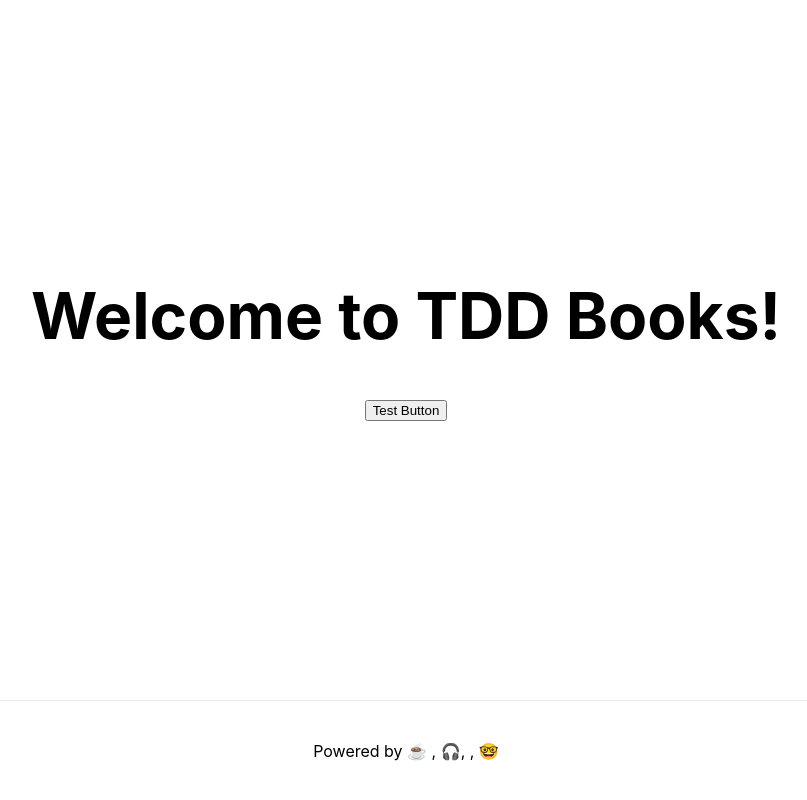
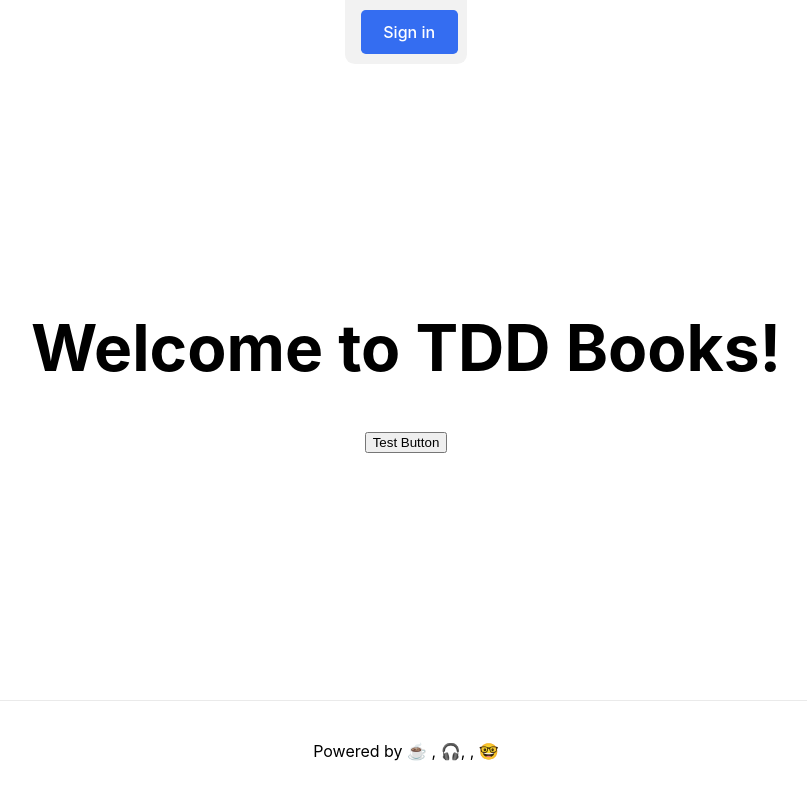
Before and after one commit to paulywill/tdd-books, a Next.js app: page / in a window 1280 px wide. Shown: the whole page, without its empty margins (234-1041 px from the left). Built offline with nearby package versions, Linux system fonts and the light colour scheme; no server answers.

Commit message:
added login component

```diff
--- /dev/null
+++ b/components/header.module.css
@@ -0,0 +1,92 @@
+/* Set min-height to avoid page reflow while session loading */
+.signedInStatus {
+  display: block;
+  min-height: 4rem;
+  width: 100%;
+}
+
+.loading,
+.loaded {
+  position: relative;
+  top: 0;
+  opacity: 1;
+  overflow: hidden;
+  border-radius: 0 0 .6rem .6rem;
+  padding: .6rem 1rem;
+  margin: 0;
+  background-color: rgba(0,0,0,.05);
+  transition: all 0.2s ease-in;
+}
+
+.loading {
+  top: -2rem;
+  opacity: 0;
+}
+
+.signedInText,
+.notSignedInText {
+  position: absolute;
+  padding-top: .8rem;
+  left: 1rem;
+  right: 6.5rem;
+  white-space: nowrap;
+  text-overflow: ellipsis;
+  overflow: hidden;
+  display: inherit;
+  z-index: 1;
+  line-height: 1.3rem;
+}
+
+.signedInText {
+  padding-top: 0rem;
+  left: 4.6rem;
+}
+
+.avatar {
+  border-radius: 2rem;
+  float: left;
+  height: 2.8rem;
+  width: 2.8rem;
+  background-color: white;
+  background-size: cover;
+  background-repeat: no-repeat;
+}
+
+.button,
+.buttonPrimary {
+  float: right;
+  margin-right: -.4rem;
+  font-weight: 500;
+  border-radius: .3rem;
+  cursor: pointer;
+  font-size: 1rem;
+  line-height: 1.4rem;
+  padding: .7rem .8rem;
+  position: relative;
+  z-index: 10;
+  background-color: transparent;
+  color: #555;
+}
+
+.buttonPrimary {
+  background-color: #346df1;
+  border-color: #346df1;
+  color: #fff;
+  text-decoration: none;
+  padding: .7rem 1.4rem;
+}
+
+.buttonPrimary:hover {
+  box-shadow: inset 0 0 5rem rgba(0,0,0,0.2)
+}
+
+.navItems {
+  margin-bottom: 2rem;
+  padding: 0;
+  list-style: none;
+}
+
+.navItem {
+  display: inline-block;
+  margin-right: 1rem;
+}
--- a/components/login.tsx
+++ b/components/login.tsx
@@ -0,0 +1,51 @@
+import { signIn, signOut, useSession } from 'next-auth/client'
+import styles from '../components/header.module.css'
+
+// The approach used in this component shows how to built a sign in and sign out
+// component that works on pages which support both client and server side
+// rendering, and avoids any flash incorrect content on initial page load.
+export default function Login() {
+  const [session, loading] = useSession()
+
+  return (
+    <div>
+      <noscript>
+        <style>{`.nojs-show { opacity: 1; top: 0; }`}</style>
+      </noscript>
+      <div className={styles.signedInStatus}>
+        <p className={`nojs-show ${(!session && loading) ? styles.loading : styles.loaded}`}>
+          {!session && <>
+            <span className={styles.notSignedInText}>You are not signed in</span>
+            <a
+              href={`/api/auth/signin`}
+              className={styles.buttonPrimary}
+              onClick={(e) => {
+                e.preventDefault()
+                signIn()
+              }}
+            >
+              Sign in
+              </a>
+          </>}
+          {session && <>
+            {session.user.image && <span style={{ backgroundImage: `url(${session.user.image})` }} className={styles.avatar} />}
+            <span className={styles.signedInText}>
+              <small>Signed in as</small><br />
+              <strong>{session.user.email || session.user.name}</strong>
+            </span>
+            <a
+              href={`/api/auth/signout`}
+              className={styles.button}
+              onClick={(e) => {
+                e.preventDefault()
+                signOut()
+              }}
+            >
+              Sign out
+              </a>
+          </>}
+        </p>
+      </div>
+    </div>
+  )
+}
--- a/pages/index.tsx
+++ b/pages/index.tsx
@@ -1,4 +1,5 @@
 import Head from 'next/head'
+import Login from '../components/login'
 
 export const Home = (): JSX.Element => (
   <div className="container">
@@ -6,7 +7,9 @@ export const Home = (): JSX.Element => (
       <title>TDD Books</title>
       <link rel="icon" href="/favicon.ico" />
     </Head>
-
+    <header>
+      <Login />
+    </header>
     <main>
       <h1 className="title">Welcome to TDD Books!</h1>
 
```
Also changed, not shown: 1 other file (tests, documents, lock files or other folders).
